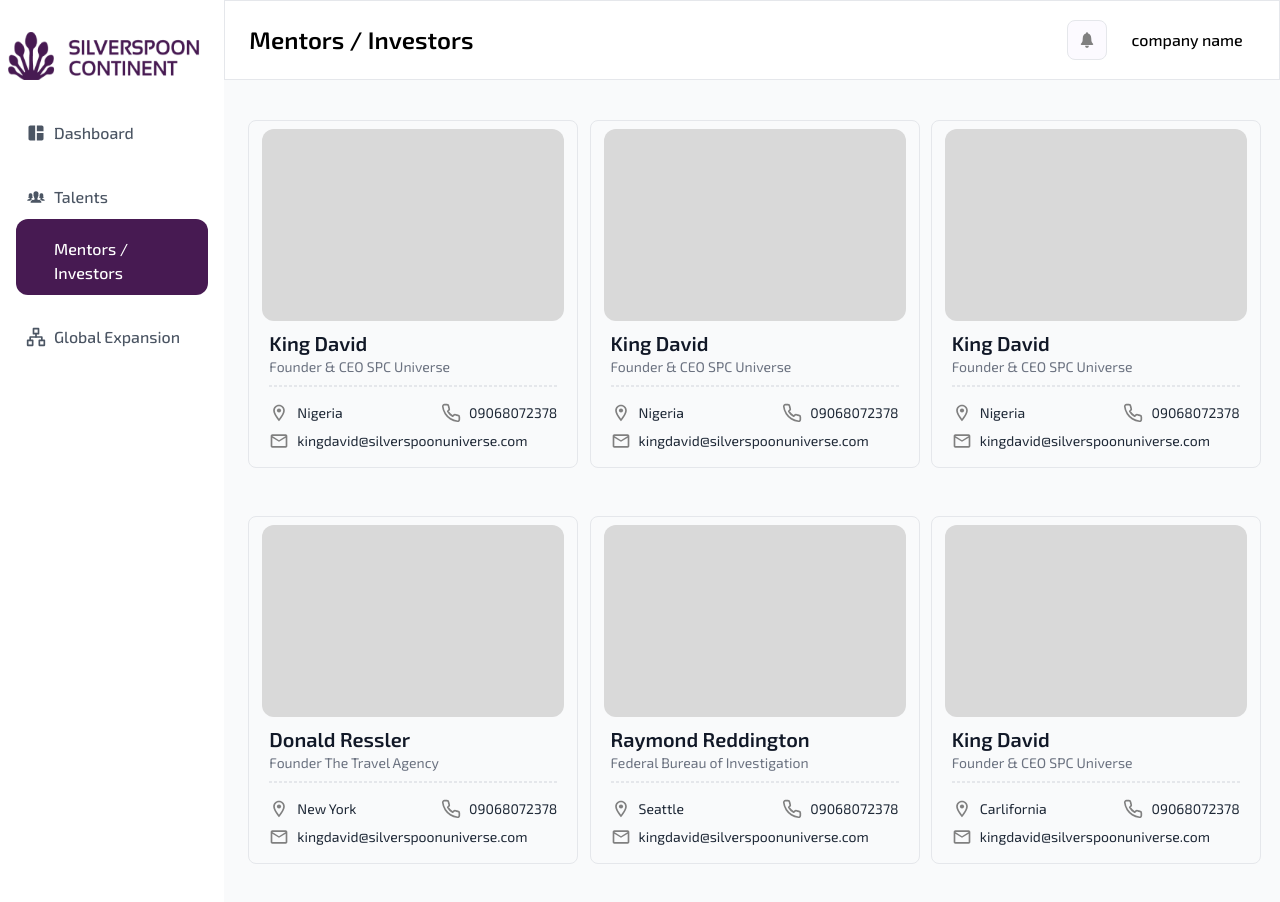
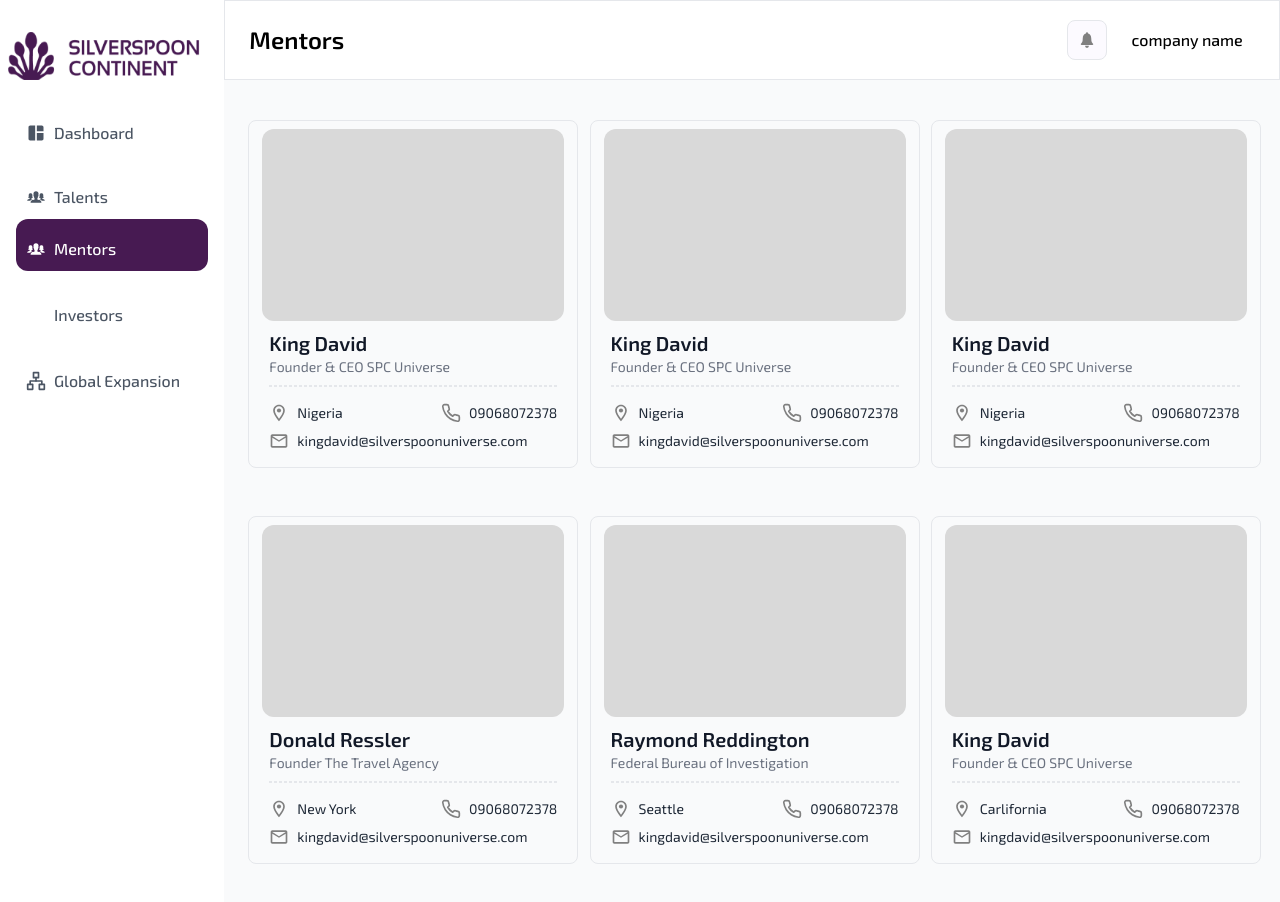
Before and after one commit to Juliet-07/spc-website, a React (Vite) app: page /startup/mentors in a window 1280 px wide. Built offline with nearby package versions, Linux system fonts and the light colour scheme; some icons are missing.

Commit message:
trainings and post-events

```diff
--- a/src/StartupDashboardRoute.jsx
+++ b/src/StartupDashboardRoute.jsx
@@ -6,6 +6,7 @@
 import Mentors from "./pages/Startup/Mentors";
 import GlobalExpansion from "./pages/Startup/Expansion";
 import Profile from "./pages/Startup/Profile";
+import Investors from "./pages/Startup/Investors";
 
 const StartupDashboardRoute = () => {
   return (
@@ -15,6 +16,7 @@
           <Route path="/dashboard" element={<Dashboard />} />
           <Route path="/talents" element={<Talents />} />
           <Route path="/mentors" element={<Mentors />} />
+          <Route path="/investors" element={<Investors />} />
           <Route path="/expansion" element={<GlobalExpansion />} />
           <Route path="/profile" element={<Profile />} />
         </Routes>
--- a/src/pages/Events/post-events.jsx
+++ b/src/pages/Events/post-events.jsx
@@ -97,28 +97,28 @@
         <img src="https://spcimagestorage001.blob.core.windows.net/spc-events-image/market.png" />
       ),
       title: "Global expansion accross markets",
-      text: "Explore how digital technologies can be strategically leveraged to boost Africa's Free Trade Zone. Uncover the latest trends, strategies, and innovations that can propel your business or initiatives forward.",
+      text: "Participants delved into leveraging digital technologies strategically to bolster Africa's Free Trade Zone. They uncovered cutting-edge trends, strategies, and innovations, propelling businesses and initiatives forward while exploring avenues for market expansion guided by industry experts.",
     },
     {
       icon: (
         <img src="https://spcimagestorage001.blob.core.windows.net/spc-events-image/collaboration.png" />
       ),
       title: "Fostering collaboration",
-      text: "Connect with key players in the digital innovation space, including entrepreneurs, investors, and industry leaders. Forge valuable connections that can open doors to collaboration and new opportunities.",
+      text: "Leaders in the digital innovation sphere, including entrepreneurs, investors, and industry stalwarts, united to nurture collaboration. They established invaluable connections, opening doors to novel partnerships and opportunities. Through shared insights and expertise, they tackled challenges head-on, driving innovation forward.",
     },
     {
       icon: (
         <img src="https://spcimagestorage001.blob.core.windows.net/spc-events-image/opportunity.png" />
       ),
       title: "Softlanding Opportunities",
-      text: " Engage in thought-provoking discussions and panels led by industry experts and visionaries. Gain deep insights into how digital transformation can drive and promote Africa's Free Trade Zone.",
+      text: " Engaging in insightful discussions and panels led by industry luminaries, attendees gained profound insights into how digital transformation drives and advocates for Africa's Free Trade Zone. They delved into soft landing opportunities and devised sustainable growth strategies in the digital age.",
     },
     {
       icon: (
         <img src="https://spcimagestorage001.blob.core.windows.net/spc-events-image/networking.png" />
       ),
       title: "Building Social Capital",
-      text: "Participate in interactive workshops designed to provide practical skills and actionable strategies. Acquire tools that you can apply to foster digital transformation within your organization or sector.",
+      text: "Active participation in interactive workshops equipped participants with practical skills and actionable strategies. Armed with tools and insights, they championed digital transformation within their organizations or sectors. Through networking and collaboration, they cultivated social capital, fostering professional growth and development.",
     },
   ];
   const speakers = [
@@ -300,21 +300,13 @@
         </div>
       </div>
       {/* Our Goals */}
-      <div className="w-full flex flex-col md:flex-row justify-between p-4 md:p-10 2xl:px-20 my-6">
-        <div className="flex flex-col md:w-[400px]">
-          <div className="font-primarySemibold text-3xl md:text-4xl text-gray-900">
-            Our Goals
-          </div>
-          <div className="w-[140px] h-1 md:w-[165px] md:h-2 bg-[#471A52]"></div>
-          <p className="font-primaryRegular md:text-lg text-gray-500 py-4">
-            Join us at the Africa Digital Innovation Summit for an unparalleled
-            experience that promises to shape the future of digital
-            transformation on the continent. Here's why your attendance is
-            crucial:
-          </p>
+      <div className="w-full p-4 md:p-10 2xl:px-20 my-6">
+        <div className="font-primarySemibold text-xl md:text-3xl text-gray-900">
+          Outcome & Highlights
         </div>
+        <div className="w-[200px] h-1 md:w-[300px] md:h-2 bg-[#471A52]"></div>
         <div>
-          <div className="w-full grid md:grid-cols-2 gap-10 md:px-10 2xl:px-20">
+          <div className="w-full grid md:grid-cols-4 gap-10 mt-6">
             {attendees.map((attend) => (
               <div className="border border-[#471A52] md:w-[348.18px] rounded-xl flex flex-col items-center justify-center shadow-xl">
                 <div className="w-[52.23px] h-[52.23px] my-2 md:my-4">
--- a/src/pages/Startup/Header.jsx
+++ b/src/pages/Startup/Header.jsx
@@ -17,7 +17,9 @@
       case "/startup/talents":
         return "Talents";
       case "/startup/mentors":
-        return "Mentors / Investors";
+        return "Mentors";
+      case "/startup/investors":
+        return "Investors";
       case "/startup/expansion":
         return "Global Expansion";
       case "/startup/profile":
@@ -53,13 +55,13 @@
               </p>
               <div className="w-[348px] h-[120px] border border-gray-200 rounded-xl py-2">
                 <p className="block p-2 text-gray-800 hover:bg-gray-200 cursor-pointer">
-                  Event 1
+                  Notification 1
                 </p>
                 <p className="block p-2 text-gray-800 hover:bg-gray-200 cursor-pointer">
-                  Event 2
+                  Notification 2
                 </p>
                 <p className="block p-2 text-gray-800 hover:bg-gray-200 cursor-pointer">
-                  Event 3
+                  Notification 3
                 </p>
               </div>
             </div>
--- /dev/null
+++ b/src/pages/Startup/Investors.jsx
@@ -0,0 +1,94 @@
+import React from "react";
+import { MdOutlineLocationOn, MdOutlineMailOutline } from "react-icons/md";
+import { FiPhone } from "react-icons/fi";
+
+const Investors = () => {
+  const investors = [
+    {
+      name: "King David",
+      title: "Founder & CEO SPC Universe",
+      country: "Nigeria",
+      phone: "09068072378",
+      email: "kingdavid@silverspoonuniverse.com",
+    },
+    {
+      name: "King David",
+      title: "Founder & CEO SPC Universe",
+      country: "Nigeria",
+      phone: "09068072378",
+      email: "kingdavid@silverspoonuniverse.com",
+    },
+    {
+      name: "King David",
+      title: "Founder & CEO SPC Universe",
+      country: "Nigeria",
+      phone: "09068072378",
+      email: "kingdavid@silverspoonuniverse.com",
+    },
+    {
+      name: "Donald Ressler",
+      title: "Founder The Travel Agency",
+      country: "New York",
+      phone: "09068072378",
+      email: "kingdavid@silverspoonuniverse.com",
+    },
+    {
+      name: "Raymond Reddington",
+      title: "Federal Bureau of Investigation",
+      country: "Seattle",
+      phone: "09068072378",
+      email: "kingdavid@silverspoonuniverse.com",
+    },
+    {
+      name: "King David",
+      title: "Founder & CEO SPC Universe",
+      country: "Carlifornia",
+      phone: "09068072378",
+      email: "kingdavid@silverspoonuniverse.com",
+    },
+  ];
+  return (
+    <>
+      <div className="grid grid-cols-3 gap-4">
+        {investors.map((investor) => (
+          <div className="w-[330px] border border-gray-200 rounded-lg p-2 my-4 flex flex-col items-center">
+            <div className="w-[302px] h-[192px] bg-[#D9D9D9] rounded-xl"></div>
+            <div className="w-full my-2 px-3">
+              <p className="text-gray-900 text-xl font-primarySemibold">
+                {investor.name}
+              </p>
+              <p className="text-gray-500 text-sm">{investor.title}</p>
+              <div className="border border-dashed border-gray-200 mt-2"></div>
+              <div className="w-full flex items-center justify-between mt-4">
+                <div className="flex items-center">
+                  <MdOutlineLocationOn
+                    color="gray"
+                    size={20}
+                    className="mr-2"
+                  />
+                  <p className="text-sm text-gray-800 font-primaryRegular">
+                    {investor.country}
+                  </p>
+                </div>
+                <div className="flex items-center">
+                  <FiPhone color="gray" size={20} className="mr-2" />
+                  <p className="text-gray-800 font-primaryRegular text-sm">
+                    {investor.phone}
+                  </p>
+                </div>
+              </div>
+              <div className="flex items-center mt-2">
+                <MdOutlineMailOutline color="gray" size={20} className="mr-2" />
+                <p className="text-gray-800 font-primaryRegular text-sm">
+                  {investor.email}
+                </p>
+              </div>
+            </div>
+          </div>
+        ))}
+      </div>
+    </>
+  );
+};
+
+export default Investors;
--- a/src/pages/Startup/Layout.jsx
+++ b/src/pages/Startup/Layout.jsx
@@ -25,9 +25,14 @@
       path: "/startup/talents",
     },
     {
-      title: "Mentors / Investors",
+      title: "Mentors",
+      icon: <IoIosPeople />,
+      path: "/startup/mentors",
+    },
+    {
+      title: "Investors",
       icon: <FaMoneyBill1Wave />,
-      path: "/startup/mentors",
+      path: "/startup/investors",
     },
     {
       title: "Global Expansion",
--- a/src/pages/Startup/signin.jsx
+++ b/src/pages/Startup/signin.jsx
@@ -80,7 +80,7 @@
             </div>
             <div className="w-[600px] h-[600px] p-12">
               <div className="w-[485px] h-[492px] flex flex-col p-10">
-                <div className="text-center font-primaryprimarySemibold text-3xl">
+                <div className="text-center font-primarySemibold text-3xl">
                   Login
                 </div>
                 <form onSubmit={handleSubmit(handleLoginValidation)}>
@@ -134,7 +134,7 @@
                   <div className="mt-20">
                     <button
                       type="submit"
-                      className="w-full px-4 py-2 font-medium tracking-wide text-white transition-colors duration-200 transform bg-[#471A52] rounded-md"
+                      className="w-full px-4 py-2 font-primaryMedium tracking-wide text-white transition-colors duration-200 transform bg-[#471A52] rounded-md"
                       // onClick={() => setLoading(!loading)}
                     >
                       Login
--- a/src/pages/Trainings/trainings.jsx
+++ b/src/pages/Trainings/trainings.jsx
@@ -1,5 +1,4 @@
 import React from "react";
-import ComingSoon from "../../components/ComingSoon";
 
 const Trainings = () => {
   const colors = ["#521A25", "#25521A", "#1A4152", "#471A52"];
@@ -37,7 +36,7 @@
       icon: (
         <img src="https://spcimagestorage001.blob.core.windows.net/spc-training/courses.png" />
       ),
-      title: "Cyber Security",
+      title: "Software Engineering",
       description:
         "The programs have a mentorship and internship structure that allows practical execution of every knowledge that our students have gained.",
       price: "$100",
@@ -47,7 +46,7 @@
       icon: (
         <img src="https://spcimagestorage001.blob.core.windows.net/spc-training/courses.png" />
       ),
-      title: "Product Designing",
+      title: "Sales & Marketing",
       description:
         "During their internship phase, we are able to fix you with various organizations and talents that will retain you upon completion of the programs.",
       price: "$100",
@@ -57,13 +56,47 @@
       icon: (
         <img src="https://spcimagestorage001.blob.core.windows.net/spc-training/courses.png" />
       ),
-      title: "Software Engineering",
+      title: "Cyber Security",
       description:
         "Our scholarship structure allows students access our educational infrastructure without having issues of financial restraints.",
       price: "$100",
       duration: "6 months",
     },
   ];
+
+  const acceleratorProgram = [
+    {
+      icon: (
+        <img src="https://spcimagestorage001.blob.core.windows.net/spc-training/courses.png" />
+      ),
+      title: "Software Accelerator Program",
+      description:
+        "Our University is structured to prepare students in line with the future of digital transformation across all Faculties and departments.",
+      price: "$100",
+      duration: "6 months",
+    },
+    {
+      icon: (
+        <img src="https://spcimagestorage001.blob.core.windows.net/spc-training/courses.png" />
+      ),
+      title: "Digital Sales Mastery Accelerator Program",
+      description:
+        "The programs have a mentorship and internship structure that allows practical execution of every knowledge that our students have gained.",
+      price: "$100",
+      duration: "6 months",
+    },
+    {
+      icon: (
+        <img src="https://spcimagestorage001.blob.core.windows.net/spc-training/courses.png" />
+      ),
+      title: "Venture Capital Accelerator Program",
+      description:
+        "During their internship phase, we are able to fix you with various organizations and talents that will retain you upon completion of the programs.",
+      price: "$100",
+      duration: "6 months",
+    },
+  ];
+
   return (
     <>
       <div
@@ -139,7 +172,7 @@
           </div>
           <div className="hidden md:block w-[160px] md:w-[200px] h-1 md:h-2 bg-[#471A52]"></div>
           <div>
-            <div className="w-full md:grid md:grid-cols-4 gap-4 md:gap-10 py-4">
+            <div className="w-full grid grid-cols-2 md:grid-cols-4 gap-4 md:gap-10 py-4">
               {technologies.map((technology, index) => (
                 <div
                   key={index}
@@ -180,7 +213,43 @@
           <div className="font-primarySemibold text-3xl md:text-4xl text-gray-900">
             Accelerator Programs
           </div>
-          <div className="w-[250px] md:w-[300px] h-1 md:h-2 bg-[#471A52]"></div>
+          <div className="w-[310px] md:w-[370px] h-1 md:h-2 bg-[#471A52]"></div>
+          <div>
+            <div className="w-full grid md:grid-cols-4 gap-4 md:gap-10 py-4">
+              {acceleratorProgram.map((technology, index) => (
+                <div
+                  key={index}
+                  className="w-full md:w-[302px] h-[405px] border border-gray-200 bg-white rounded-xl flex flex-col shadow my-4 p-4"
+                >
+                  <div className="w-full">{technology.icon}</div>
+                  <p className="text-lg text-gray-900 font-primarySemibold my-2">
+                    {technology.title}
+                  </p>
+                  <p className="text-sm text-gray-500 font-primaryRegular">
+                    {technology.description}
+                  </p>
+                  <div className="w-full flex items-center justify-between mt-2">
+                    <div className="flex flex-col">
+                      <p className="text-xs font-primaryRegular text-gray-400">
+                        Price
+                      </p>
+                      <p className="font-primarySemibold text-gray-900">
+                        {technology.price}
+                      </p>
+                    </div>
+                    <div className="flex flex-col">
+                      <p className="text-xs font-primaryRegular text-gray-400">
+                        Duration
+                      </p>
+                      <p className="font-primarySemibold text-gray-900">
+                        {technology.duration}
+                      </p>
+                    </div>
+                  </div>
+                </div>
+              ))}
+            </div>
+          </div>
         </div>
       </div>
       {/* read to explore */}
```
